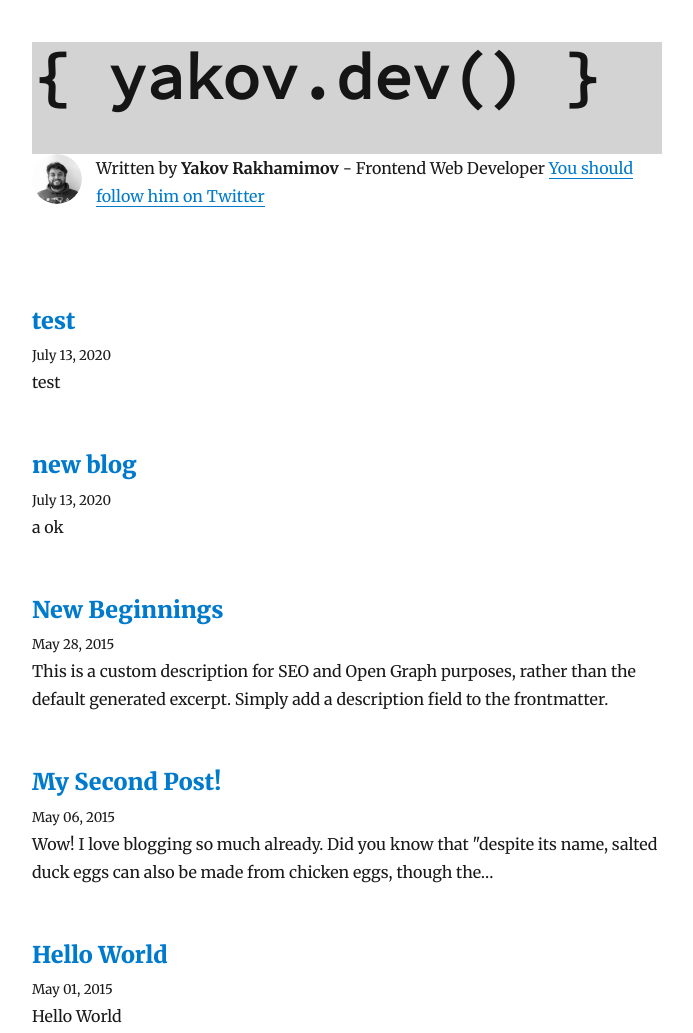
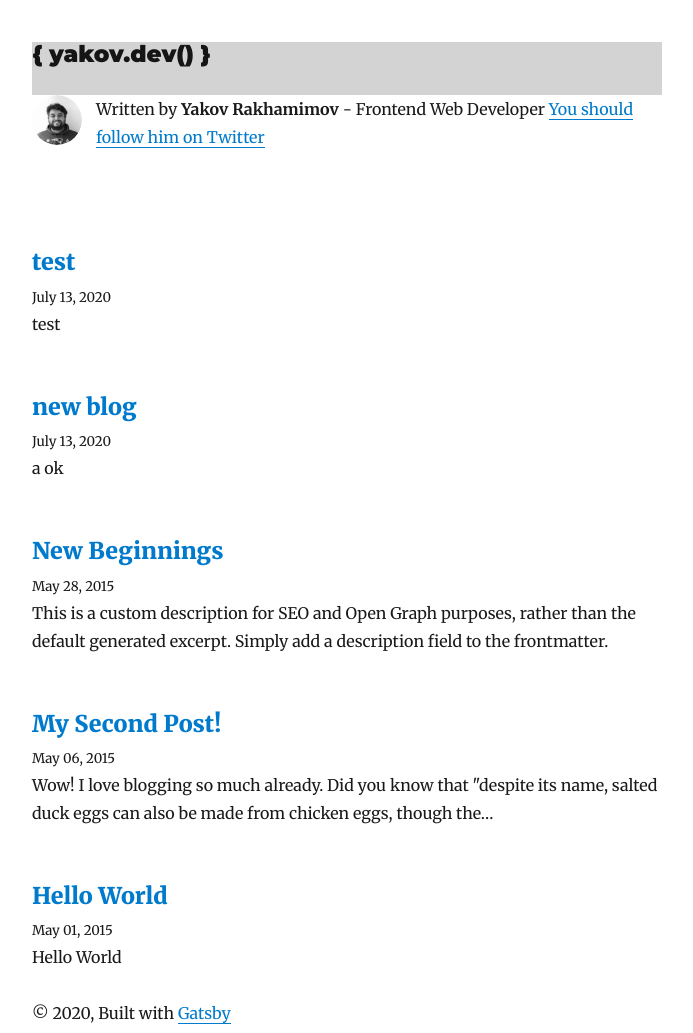
Before and after one commit to jacobra19/yakov-dev-gatsby, a Gatsby site: page / in a window 1280 px wide. Shown: the top 1033 px of the page, without its empty margins (293-986 px from the left). Built offline with nearby package versions, Linux system fonts and the light colour scheme; Gatsby itself is replaced by a stand-in of ours; some packages are replaced by stand-ins of ours.

Commit message:
conditional rendering

```diff
--- a/src/components/Header.js
+++ b/src/components/Header.js
@@ -1,12 +1,12 @@
 import React from "react"
 import { Link } from "gatsby"
+import { rhythm, scale } from "../utils/typography"
 
-import { rhythm, scale } from "../utils/typography"
-const Header = (props) => {
-    const rootPath = `${__PATH_PREFIX__}/`
-    let header
-    if (props.location.pathname === rootPath) {
-        header = (
+const Header = ({isMainPage,title}) => {
+
+    const renderHeader = () => {
+
+        return(
             <h1
             style={{
                 ...scale(1.5),
@@ -22,12 +22,15 @@ const Header = (props) => {
                 }}
                 to={`/`}
             >
-                    {props.title}
+                {title}
             </Link>
         </h1>
         )
-    } else {
-        header = (
+    }
+
+    const renderDenseHeader = () => {
+
+        return(
             <h3
                 style={{
                     fontFamily: `Montserrat, sans-serif`,
@@ -41,7 +44,7 @@ const Header = (props) => {
                     }}
                     to={`/`}
                 >
-                    {props.title}
+                    {title}
                 </Link>
             </h3>
         )
@@ -95,7 +98,7 @@ const Header = (props) => {
         <header style={{ backgroundColor: 'lightgrey',display:'flex',alignItems:'center',justifyContent:'space-between' }}>
             {/* {renderTitle()}
             {renderNavMenu()} */}
-            {header}
+            { isMainPage ? renderHeader() : renderDenseHeader() }
         </header>
 
     );
```
Lines whose indentation alone changed are shown as unchanged.
